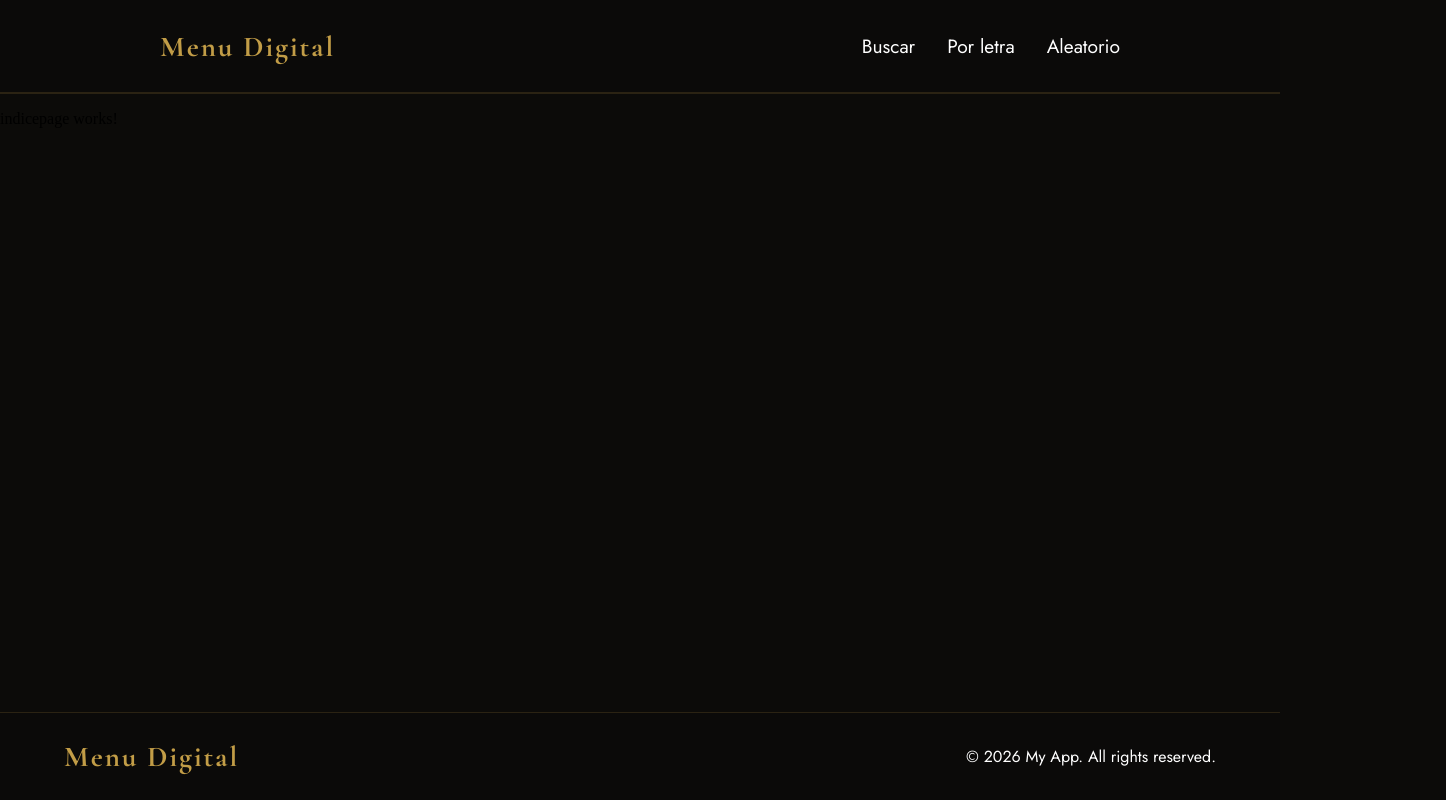
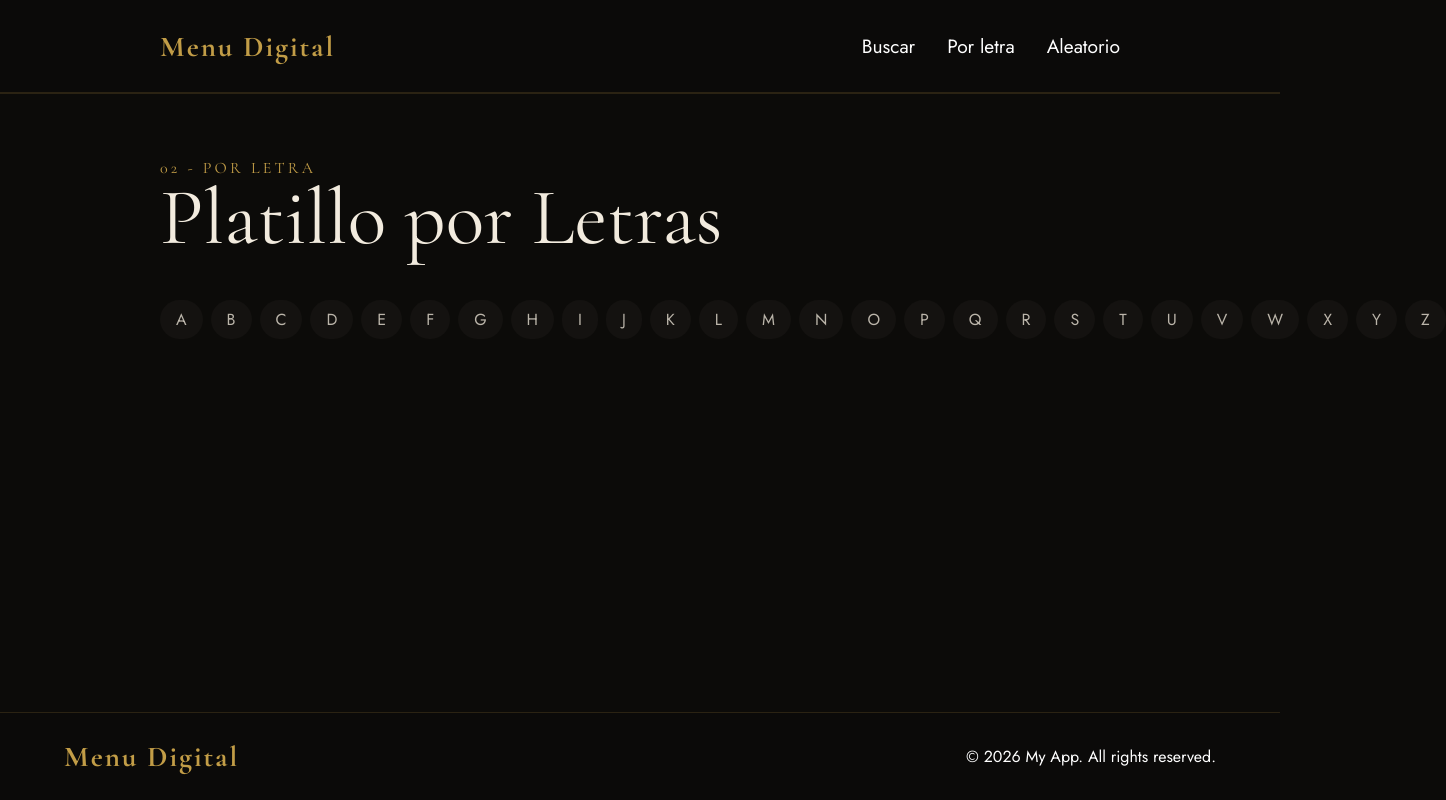
Before and after one commit to AlfredoPegueroC/proyectofinal_menudigital, an Angular app: page /indice in a window 1280 px wide. Shown: the whole page, 1446 px wide, since content can reach past the window. Built offline with nearby package versions, Linux system fonts and the light colour scheme.

Commit message:
Refactor styles and structure for indice and random pages; update app component imports and enhance button hover effects

```diff
--- a/src/app/app.ts
+++ b/src/app/app.ts
@@ -1,10 +1,10 @@
 import { Component, signal } from '@angular/core';
-import { RouterOutlet, RouterLink } from '@angular/router';
+import { RouterOutlet } from '@angular/router';
 import { Navbar } from './navbar/navbar';
 import { Footer } from './footer/footer';
 
 @Component({
-  imports: [RouterOutlet, RouterLink, Navbar, Footer],
+  imports: [RouterOutlet, Navbar, Footer],
   selector: 'app-root',
   styleUrl: './app.css',
   templateUrl: './app.html',
--- a/src/app/homepage/homepage.css
+++ b/src/app/homepage/homepage.css
@@ -3,7 +3,6 @@
   display: flex;
   flex-direction: column;
   padding: 4rem 10rem;
-  outline: 1px solid red;
 }
 
 
@@ -12,7 +11,7 @@
 } */
 
 .sub{
-  font-family: 'Cormorant Garamond', serif;
+  font-family: 'CormorGaramondant ', serif;
   font-size: 1rem;
   color: var(--main-color);
   text-transform: uppercase;
--- a/src/app/indicepage/indicepage.css
+++ b/src/app/indicepage/indicepage.css
@@ -0,0 +1,58 @@
+.indice_container {
+  width: 100vw;
+  display: flex;
+  flex-direction: column;
+  padding: 4rem 10rem;
+}
+
+.sub {
+  font-family: 'Cormorant Garamond', serif;
+  font-size: 1rem;
+  color: var(--main-color);
+  text-transform: uppercase;
+  letter-spacing: 0.2rem;
+  margin-bottom: 0.5rem;
+}
+.title {
+  margin-top: 0;
+  font-family: 'Cormorant Garamond', serif;
+  font-size: 5rem;
+  line-height: 0.99;
+  color: hsl(39, 42%, 91%);
+  max-width: 40rem;
+}
+
+.description {
+  font-family: 'Jost', sans-serif;
+  font-size: 1.2rem;
+  color: var(--text-color);
+  max-width: 32rem;
+  margin-top: -0.8rem;
+}
+.default_indice {
+  margin-top: -1.5rem;
+  display: flex;
+  flex-direction: row;
+  gap: .5rem;
+}
+
+.default_indice a {
+  font-family: 'Jost', sans-serif;
+  font-size: 1rem;
+  color: var(--text-color);
+  text-decoration: none;
+}
+.default_indice span {
+  cursor: pointer;
+  font-family: 'Jost', sans-serif;
+  font-size: 1rem;
+  color: var(--text-color);
+  background-color: var(--linkcard-background-color);
+  padding: 0.5rem 1rem;
+  border-radius: 5rem;
+}
+.default_indice span:hover{
+  background-color: var(--main-color);
+  color: var(--linkcard-background-color);
+  transition: all 0.3s ease-in-out;
+}
--- a/src/app/indicepage/indicepage.html
+++ b/src/app/indicepage/indicepage.html
@@ -1 +1,36 @@
-<p>indicepage works!</p>
+<section class="indice_container">
+  <div class="Buscador">
+    <span class="sub">02 - Por letra</span>
+    <h1 class="title">Platillo por Letras</h1>
+    <div class="default_indice">
+      <span><a href="#A">A</a></span>
+      <span><a href="#B">B</a></span>
+      <span><a href="#C">C</a></span>
+      <span><a href="#D">D</a></span>
+      <span><a href="#E">E</a></span>
+      <span><a href="#F">F</a></span>
+      <span><a href="#G">G</a></span>
+      <span><a href="#H">H</a></span>
+      <span><a href="#I">I</a></span>
+      <span><a href="#J">J</a></span>
+      <span><a href="#K">K</a></span>
+      <span><a href="#L">L</a></span>
+      <span><a href="#M">M</a></span>
+      <span><a href="#N">N</a></span>
+      <span><a href="#O">O</a></span>
+      <span><a href="#P">P</a></span>
+      <span><a href="#Q">Q</a></span>
+      <span><a href="#R">R</a></span>
+      <span><a href="#S">S</a></span>
+      <span><a href="#T">T</a></span>
+      <span><a href="#U">U</a></span>
+      <span><a href="#V">V</a></span>
+      <span><a href="#W">W</a></span>
+      <span><a href="#X">X</a></span>
+      <span><a href="#Y">Y</a></span>
+      <span><a href="#Z">Z</a></span>
+    </div>
+  </div>
+
+  <div class="indice_content"></div>
+</section>
--- a/src/app/linkcard/linkcard.css
+++ b/src/app/linkcard/linkcard.css
@@ -36,3 +36,7 @@
   margin-top: 2rem;
 
 }
+.linkcard_link:hover{
+  color: var(--highlight-color);
+  transition: all 0.3s ease-in-out;
+}
--- a/src/app/randompage/randompage.css
+++ b/src/app/randompage/randompage.css
@@ -0,0 +1,47 @@
+.random_container {
+  width: 100vw;
+  display: flex;
+  flex-direction: column;
+  padding: 4rem 10rem;
+}
+
+.sub {
+  font-family: 'jost', serif;
+  font-size: 1rem;
+  color: var(--main-color);
+  text-transform: uppercase;
+  letter-spacing: 0.2rem;
+  margin-top: -5rem;
+}
+.title {
+  font-family: 'Cormorant Garamond', serif;
+  font-size: 5rem;
+  line-height: 0.99;
+  color: hsl(39, 42%, 91%);
+  max-width: 40rem;
+}
+.highlight{
+  color: var(--highlight-color);
+}
+.btn{
+  padding: 1rem 2rem;
+  font-size: 1.2rem;
+  border-radius: 5rem;
+  background-color: var(--main-color);
+  color: var(--linkcard-background-color);
+  border: none;
+  font-family: 'Jost', sans-serif;
+  font-weight: 500;
+  letter-spacing: 0.1rem;
+  cursor: pointer;
+}
+.btn:hover{
+  background-color: var(--highlight-color);
+  transition: all 0.3s ease-in-out;
+}
+.random_image{
+  display: flex;
+  align-items: center;
+  justify-content: space-between;
+  margin-top: -3.2rem;
+}
--- a/src/app/randompage/randompage.html
+++ b/src/app/randompage/randompage.html
@@ -1 +1,12 @@
-<p>randompage works!</p>
+<section class="random_container">
+  <div class="random">
+    <span class="sub">01 - POR NOMBRE</span>
+
+    <div class="random_image">
+      <h1 class="title">Un platillo al <span class="highlight">azar</span></h1>
+      <button class="btn">Otro platillo</button>
+    </div>
+  </div>
+
+  <div class="random_content"></div>
+</section>
--- a/src/app/searchpage/searchpage.css
+++ b/src/app/searchpage/searchpage.css
@@ -3,7 +3,6 @@
   display: flex;
   flex-direction: column;
   padding: 4rem 10rem;
-  outline: 1px solid red;
 }
 .sub{
   font-family: 'jost', serif;
@@ -78,8 +77,12 @@
   padding: 0.5rem 1rem;
   border-radius: 5rem;
 }
-.btn:hover, .default_search span:hover{
+.default_search span:hover{
   background-color: var(--main-color);
   color: var(--linkcard-background-color);
   transition: all 0.3s ease-in-out;
 }
+.btn:hover{
+  background-color: var(--highlight-color);
+  transition: all 0.3s ease-in-out;
+}
```
